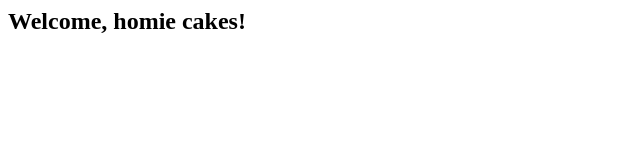
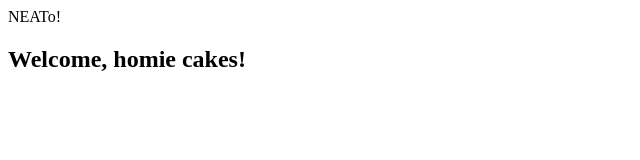
Before and after one commit to Kendallrosco/webstuff, a plain HTML site: page index.html in a window 1280 px wide. Shown: the whole page, without its empty margins (0-640 px from the left). Drawn offline with Linux system fonts and the light colour scheme.

Commit message:
added blink

```diff
--- a/index.html
+++ b/index.html
@@ -4,7 +4,8 @@
   </head>
 
   <body>
-    <h2>Welcome, homie cakes!</h2>
+  <blink>NEATo!</blink>
+  <h2>Welcome, homie cakes!</h2>
   </body>
 
 
```
